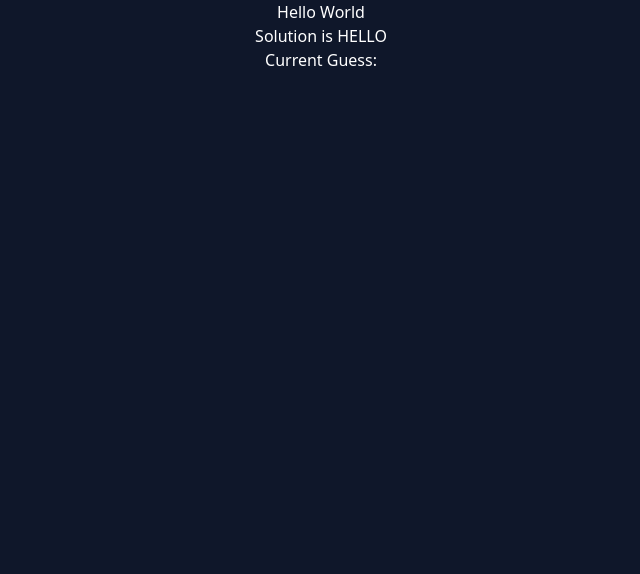
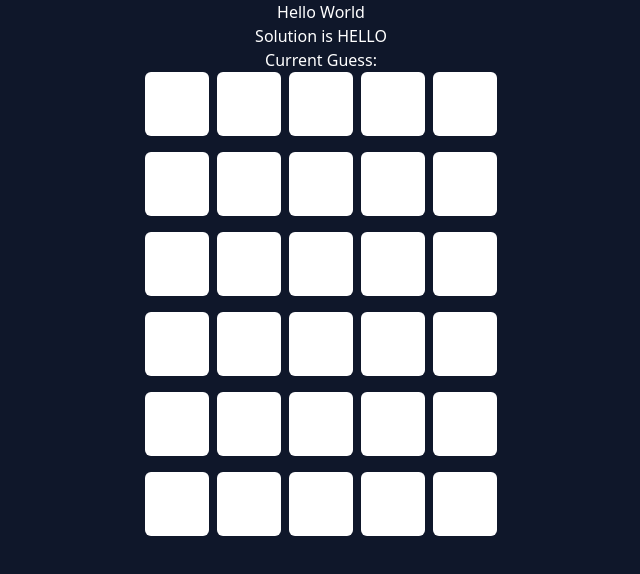
Before and after one commit to remilebeau/wordle, a React (Vite) app: page / in a window 1280 px wide. Shown: the top 574 px of the page, without its empty margins (319-959 px from the left). Built offline with nearby package versions, Linux system fonts and the light colour scheme; data requests are answered from the project's data file.

Commit message:
created game grid

```diff
--- /dev/null
+++ b/src/components/Grid.tsx
@@ -0,0 +1,18 @@
+import { ColoredLetter } from "../hooks/useWordle";
+import Row from "./Row";
+
+type Props = {
+  guesses: ColoredLetter[][];
+  currentGuess: string;
+  turn: number;
+};
+
+export default function Grid({ guesses, currentGuess, turn }: Props) {
+  return (
+    <section id="grid" className="flex flex-col gap-4">
+      {guesses.map((row, turn) => (
+        <Row key={turn} />
+      ))}
+    </section>
+  );
+}
--- /dev/null
+++ b/src/components/Row.tsx
@@ -0,0 +1,16 @@
+type Props = {};
+
+export default function Row({}: Props) {
+  const letterClasses =
+    "flex flex-row gap-2 items-center justify-center w-16 h-16 bg-white text-bold text-3xl rounded-md";
+
+  return (
+    <div id="row" className="flex flex-row gap-2">
+      <div id="row" className={letterClasses}></div>
+      <div id="row" className={letterClasses}></div>
+      <div id="row" className={letterClasses}></div>
+      <div id="row" className={letterClasses}></div>
+      <div id="row" className={letterClasses}></div>
+    </div>
+  );
+}
--- a/src/components/Wordle.tsx
+++ b/src/components/Wordle.tsx
@@ -1,5 +1,6 @@
 import { useEffect } from "react";
 import useWordle from "../hooks/useWordle";
+import Grid from "./Grid";
 
 type Props = {
   solution: string;
@@ -20,6 +21,7 @@ export default function Wordle({ solution }: Props) {
   return (
     <>
       <p>Current Guess: {currentGuess}</p>
+      <Grid guesses={guesses} currentGuess={currentGuess} turn={turn} />
     </>
   );
 }
```
